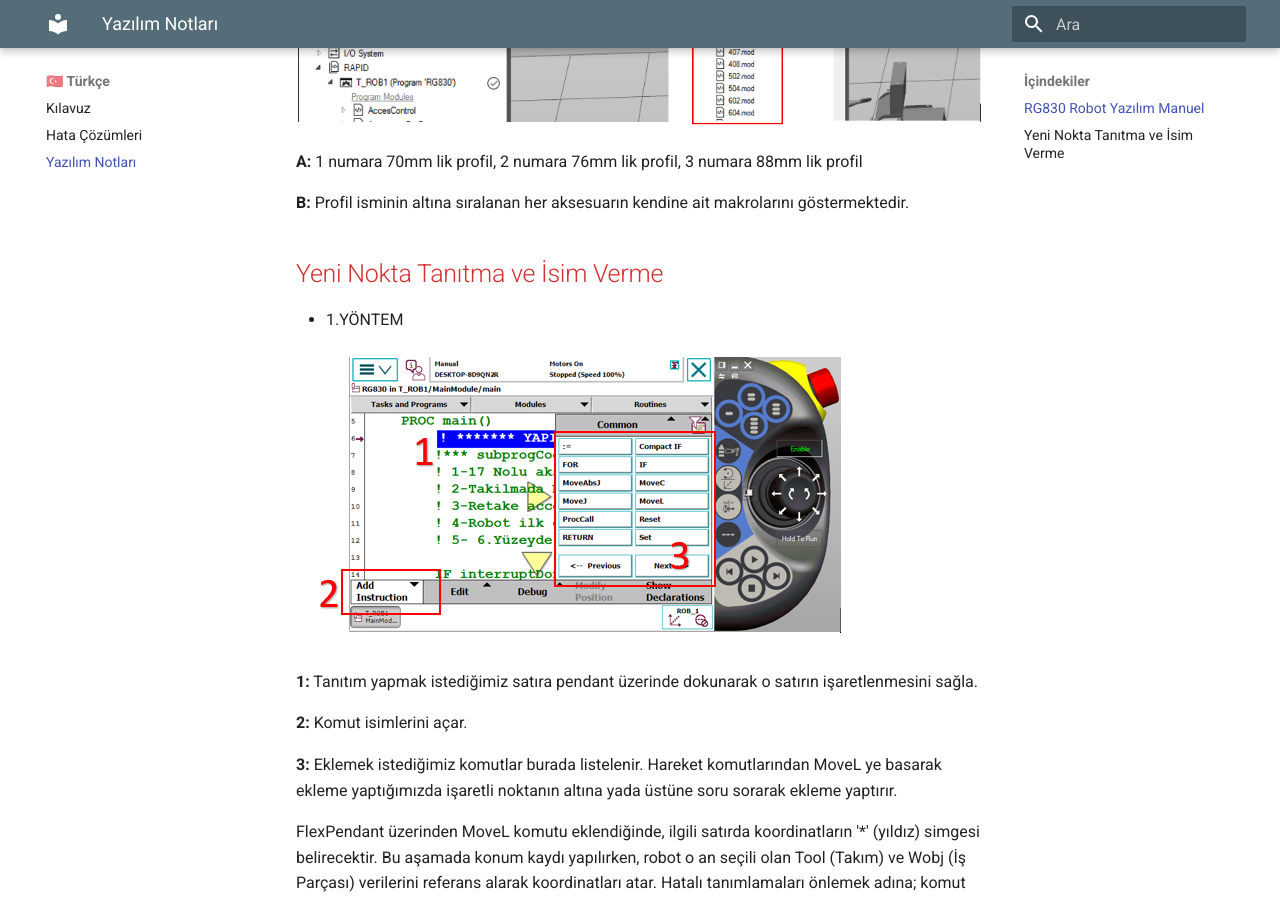
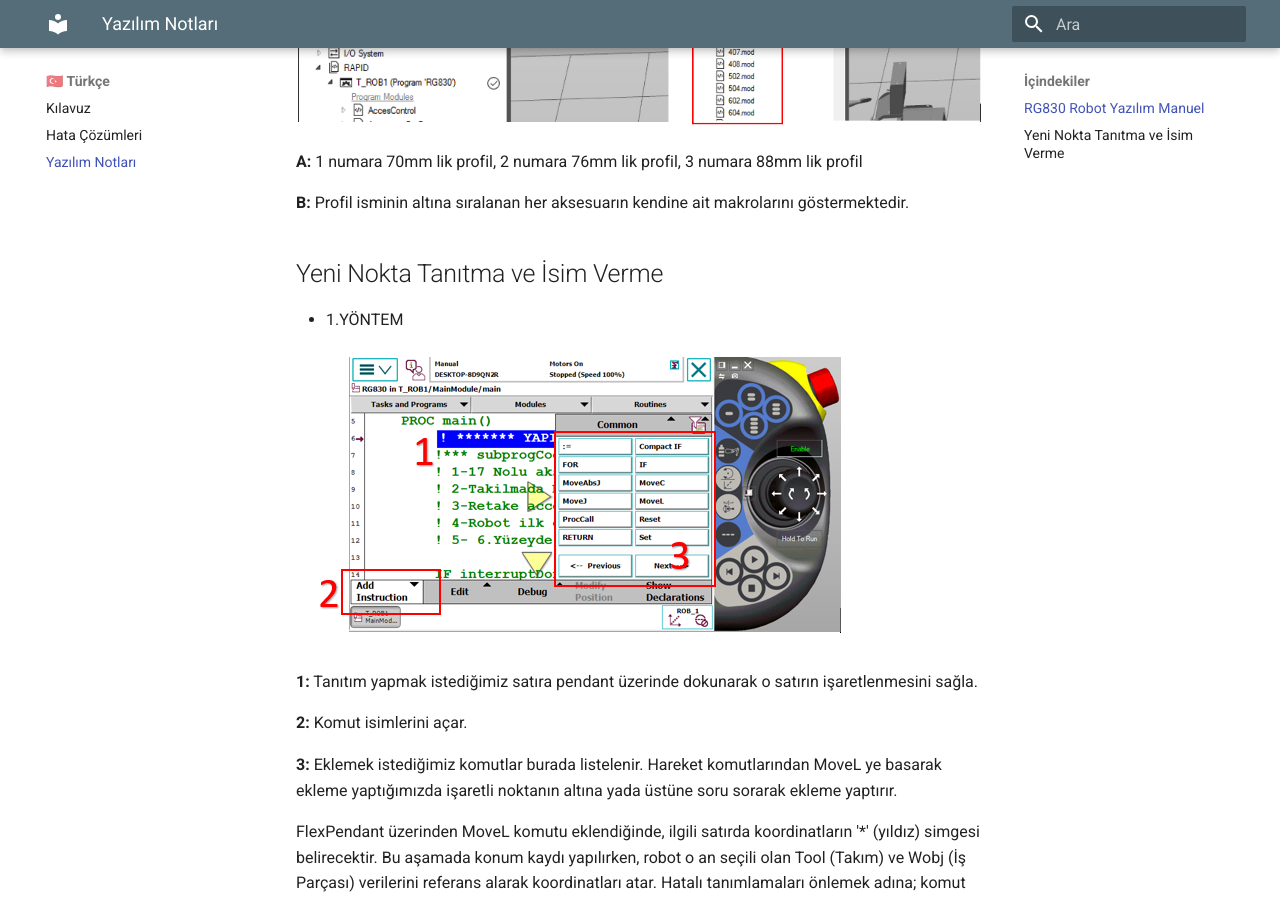
Before and after one commit to hm-info/rg830robot, an MkDocs documentation site: the page built from docs/Developer.md, in a window 1280 px wide and 900 px high, scrolled down 931 px. Built offline with MkDocs 1.6.1 and Material for MkDocs 9.7.7, drawn with Linux system fonts in a browser that asks for light colours.

Commit message:
Update Developer.md

```diff
--- a/docs/Developer.md
+++ b/docs/Developer.md
@@ -21,7 +21,7 @@ Macrolar Robot tarafında HOME klasöründe profilin derinlik ölçüsüne göre
 
 **B:** Profil isminin altına sıralanan her aksesuarın kendine ait makrolarını göstermektedir.
 
-## <span style="color: #d32f2f">Yeni Nokta Tanıtma ve İsim Verme</span>
+## Yeni Nokta Tanıtma ve İsim Verme
 
 - 1.YÖNTEM
 
```
